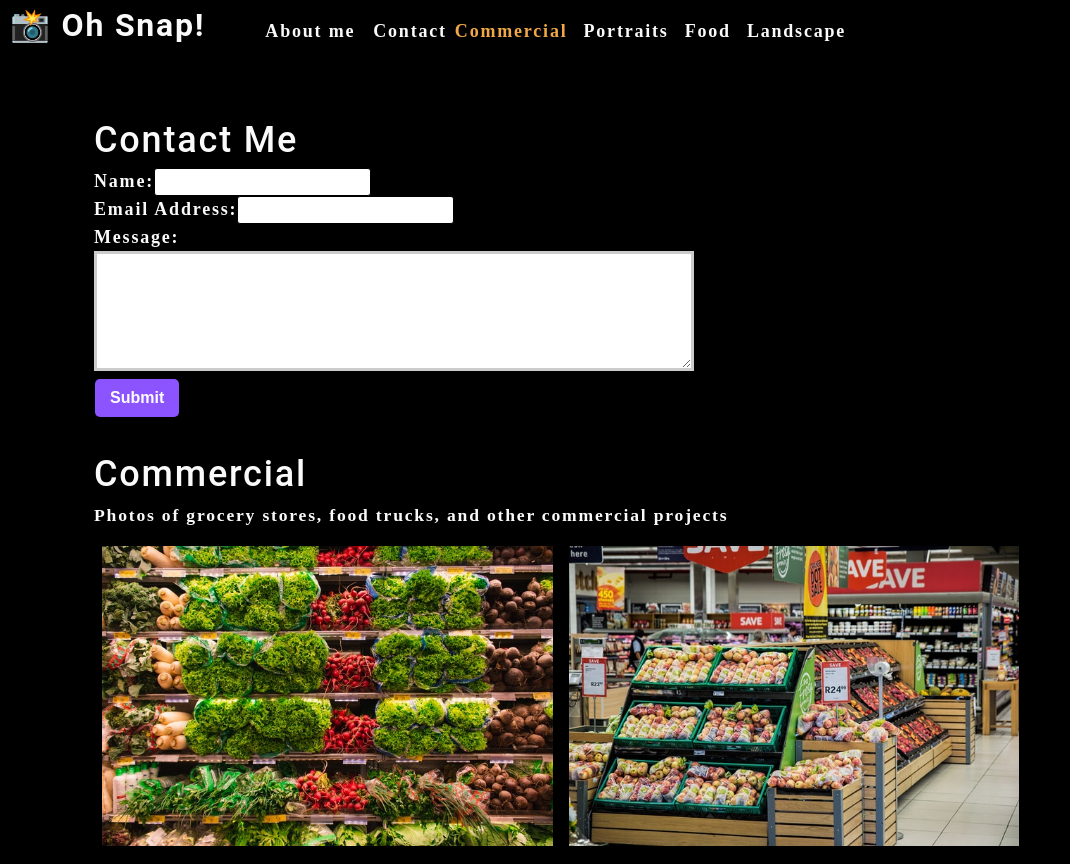
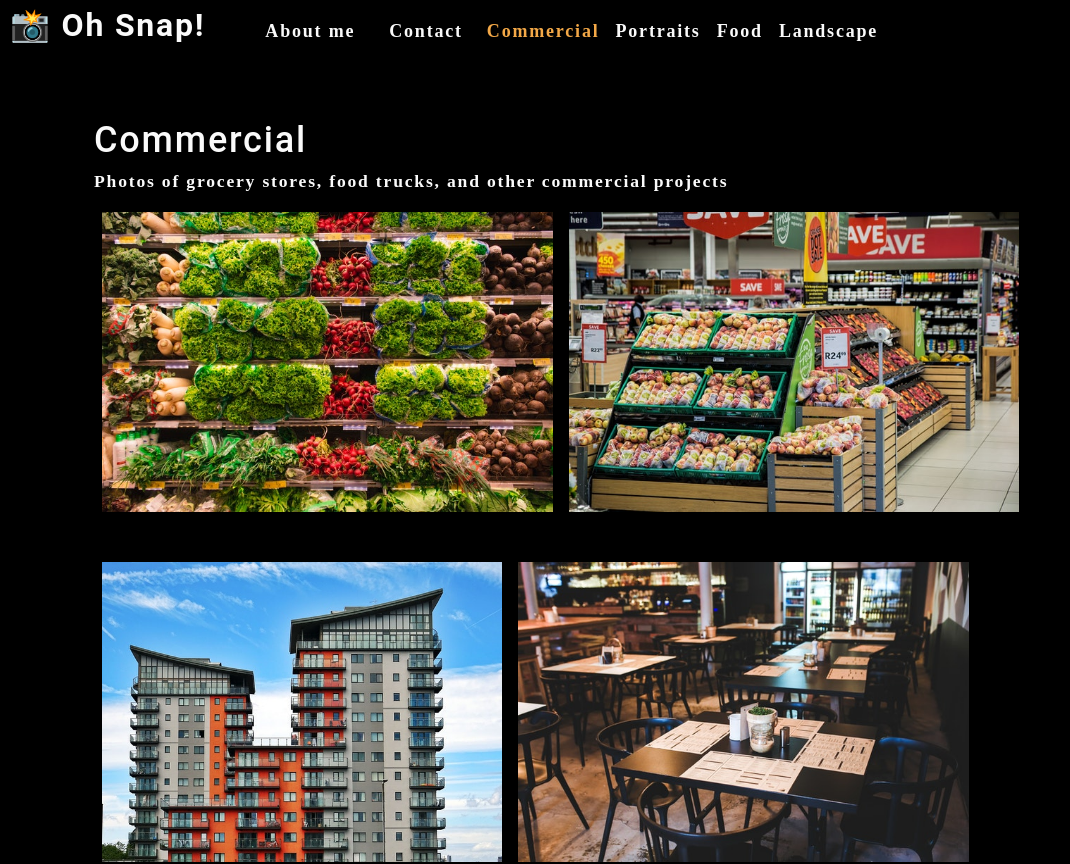
Before and after one commit to glendonintendo/photo-port, a React (Create React App) app: page / in a window 1280 px wide. Shown: the top 864 px of the page, without its empty margins (0-1070 px from the left). Built offline with nearby package versions, Linux system fonts and the light colour scheme.

Commit message:
add state variable contactSelected for conditional rendering

```diff
--- a/src/App.js
+++ b/src/App.js
@@ -5,6 +5,7 @@
 import ContactForm from './components/Contact';
 
 function App() {
+	const [contactSelected, setContactSelected] = useState(false);
 	const [categories] = useState([
 		{
 			name: "commercial",
@@ -26,11 +27,19 @@
 				categories={categories}
 				setCurrentCategory={setCurrentCategory}
 				currentCategory={currentCategory}
+				contactSelected={contactSelected}
+				setContactSelected={setContactSelected}
 			/>
 			<main>
-				<ContactForm />
-				<Gallery currentCategory={currentCategory} />
-				<About />
+				{!contactSelected ? (
+					<>
+						<Gallery currentCategory={currentCategory} />
+						<About />
+					</>
+				) : (
+					<ContactForm />
+				)}
+
 			</main>
 		</div>
 	);
--- a/src/components/Nav/index.js
+++ b/src/components/Nav/index.js
@@ -5,7 +5,9 @@
 	const {
 		categories = [],
 		setCurrentCategory,
-		currentCategory
+		currentCategory,
+		contactSelected,
+		setContactSelected
 	} = props;
 
 	useEffect(() => {
@@ -22,21 +24,36 @@
 			<nav>
 				<ul className='flex-row'>
 					<li className='mx-2'>
-						<a href='#about' data-testid='about'>
+						<a
+							href='#about'
+							data-testid='about'
+							onClick={() => setContactSelected(false)}
+						>
 							About me
 						</a>
 					</li>
-					<li>
-						<span>Contact</span>
+					<li className={`mx-2 ${contactSelected && 'navActive'}`}>
+						<span
+							onClick={() => setContactSelected(true)}
+						>
+							Contact
+						</span>
 					</li>
 					{categories.map(category => (
 						<li
 							className={`mx-1 ${
-								currentCategory.name === category.name && 'navActive'
+								currentCategory.name === category.name && !contactSelected && 'navActive'
 							}`}
 							key={category.name}
 						>
-							<span onClick={() => setCurrentCategory(category)}>{capitalizeFirstLetter(category.name)}</span>
+							<span
+								onClick={() => {
+									setCurrentCategory(category);
+									setContactSelected(false);
+								}}
+							>
+								{capitalizeFirstLetter(category.name)}
+							</span>
 						</li>
 					))}
 				</ul>
```
